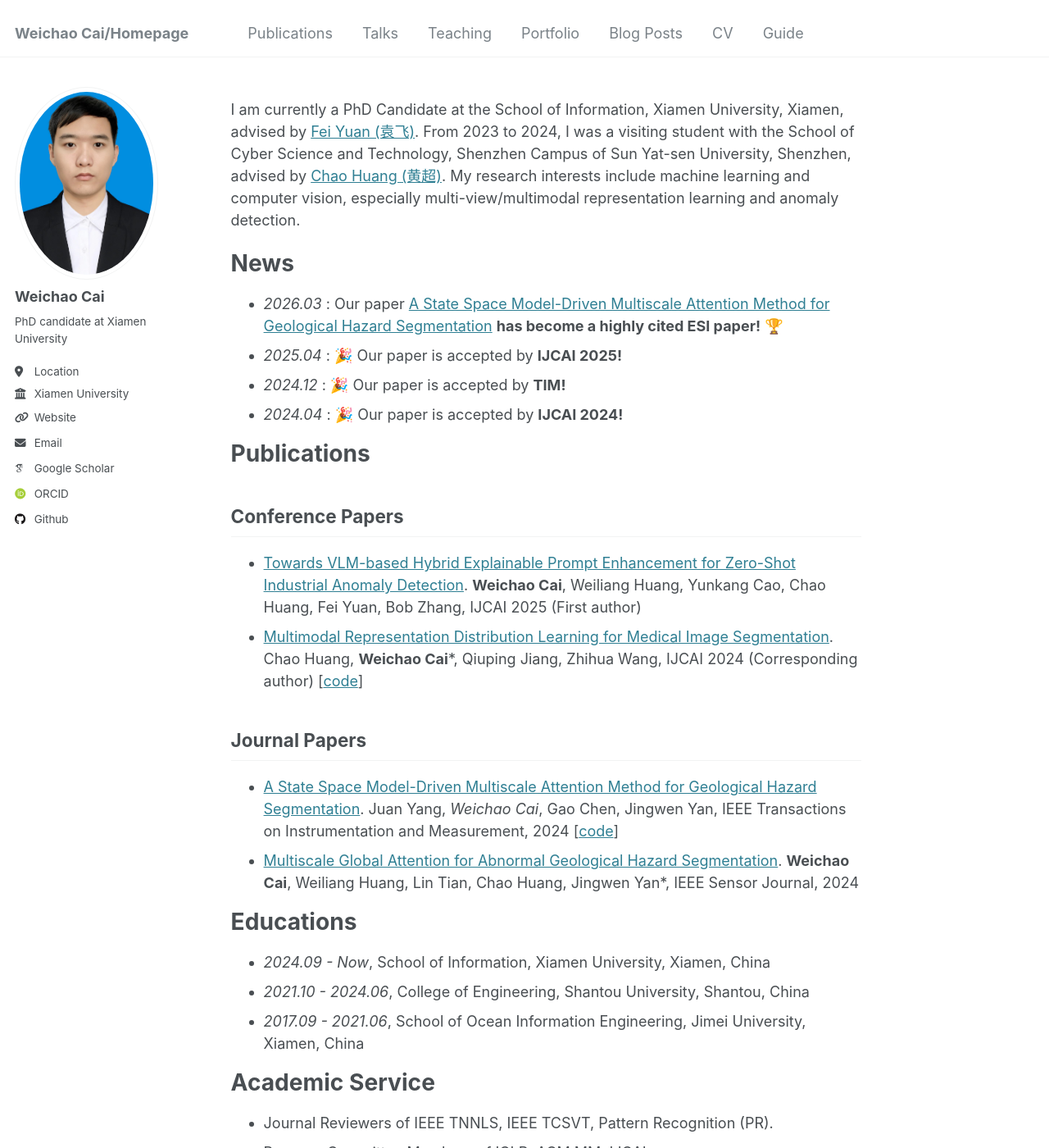
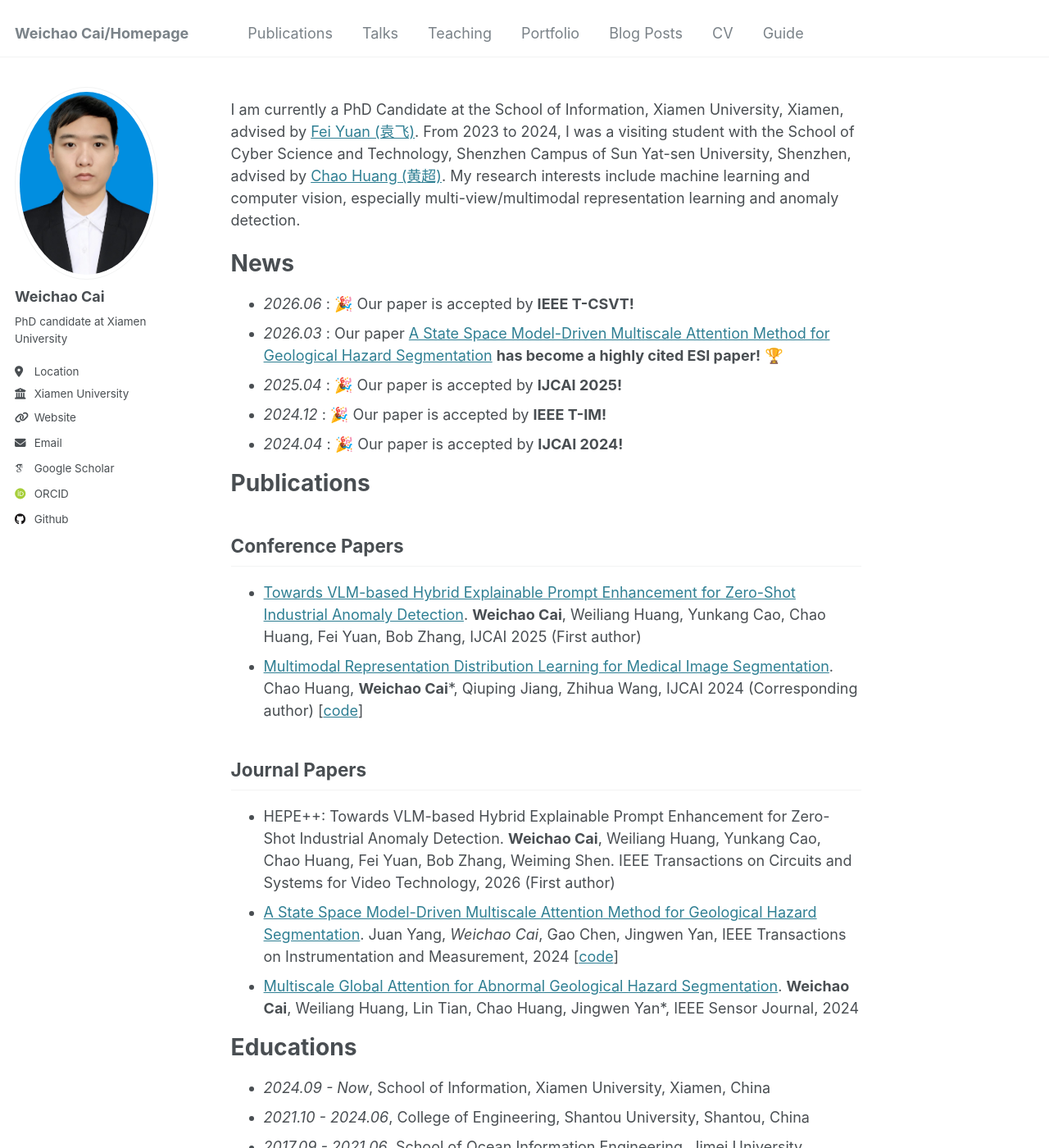
Before and after one commit to GPIOX/weichaocai.github.io, a Jekyll site: the page built from _pages/about.md, in a window 1280 px wide and 1400 px high. Shown: the whole window at 82% size. Built offline with Jekyll 4.4.1, drawn with Linux system fonts in a browser that asks for light colours; some web fonts are replaced.

Commit message:
Update publications and news

```diff
--- a/_pages/about.md
+++ b/_pages/about.md
@@ -10,9 +10,10 @@ redirect_from:
 I am currently a PhD Candidate at the School of Information, Xiamen University, Xiamen, advised by [Fei Yuan (袁飞)](https://informatics.xmu.edu.cn/info/1021/24079.htm). From 2023 to 2024, I was a visiting student with the School of Cyber Science and Technology, Shenzhen Campus of Sun Yat-sen University, Shenzhen, advised by [Chao Huang (黄超)](https://scst.sysu.edu.cn/members/members01/1406808.htm). My research interests include machine learning and computer vision, especially multi-view/multimodal representation learning and anomaly detection.
 
 # News
+- *2026.06* : 🎉 Our paper is accepted by **IEEE T-CSVT!**
 - *2026.03* : Our paper [A State Space Model-Driven Multiscale Attention Method for Geological Hazard Segmentation](https://ieeexplore.ieee.org/document/10852340) **has become a highly cited ESI paper!** 🏆
 - *2025.04* : 🎉 Our paper is accepted by **IJCAI 2025!**
-- *2024.12* : 🎉 Our paper is accepted by **TIM!**
+- *2024.12* : 🎉 Our paper is accepted by **IEEE T-IM!**
 - *2024.04* : 🎉 Our paper is accepted by **IJCAI 2024!**
 
 # Publications
@@ -22,6 +23,7 @@ I am currently a PhD Candidate at the School of Information, Xiamen University,
 
 
 ## Journal Papers
+- HEPE++: Towards VLM-based Hybrid Explainable Prompt Enhancement for Zero-Shot Industrial Anomaly Detection. **Weichao Cai**, Weiliang Huang, Yunkang Cao, Chao Huang, Fei Yuan, Bob Zhang, Weiming Shen. IEEE Transactions on Circuits and Systems for Video Technology, 2026 (First author)
 - [A State Space Model-Driven Multiscale Attention Method for Geological Hazard Segmentation](https://ieeexplore.ieee.org/document/10852340). Juan Yang, *Weichao Cai*, Gao Chen, Jingwen Yan, IEEE Transactions on Instrumentation and Measurement, 2024 [[code](https://github.com/GPIOX/pub_geo_mmseg)]
 - [Multiscale Global Attention for Abnormal Geological Hazard Segmentation](https://ieeexplore.ieee.org/abstract/document/10492495). **Weichao Cai**, Weiliang Huang, Lin Tian, Chao Huang, Jingwen Yan*, IEEE Sensor Journal, 2024
 
```
